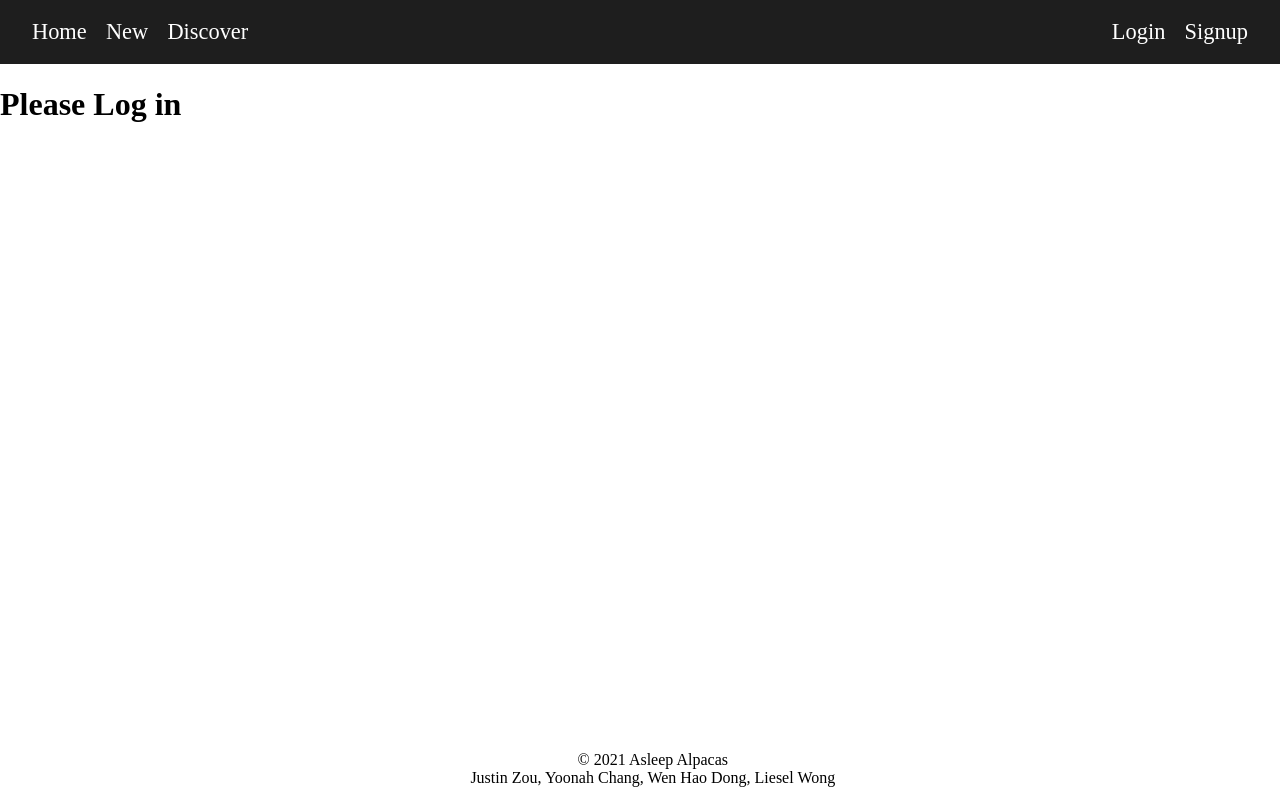
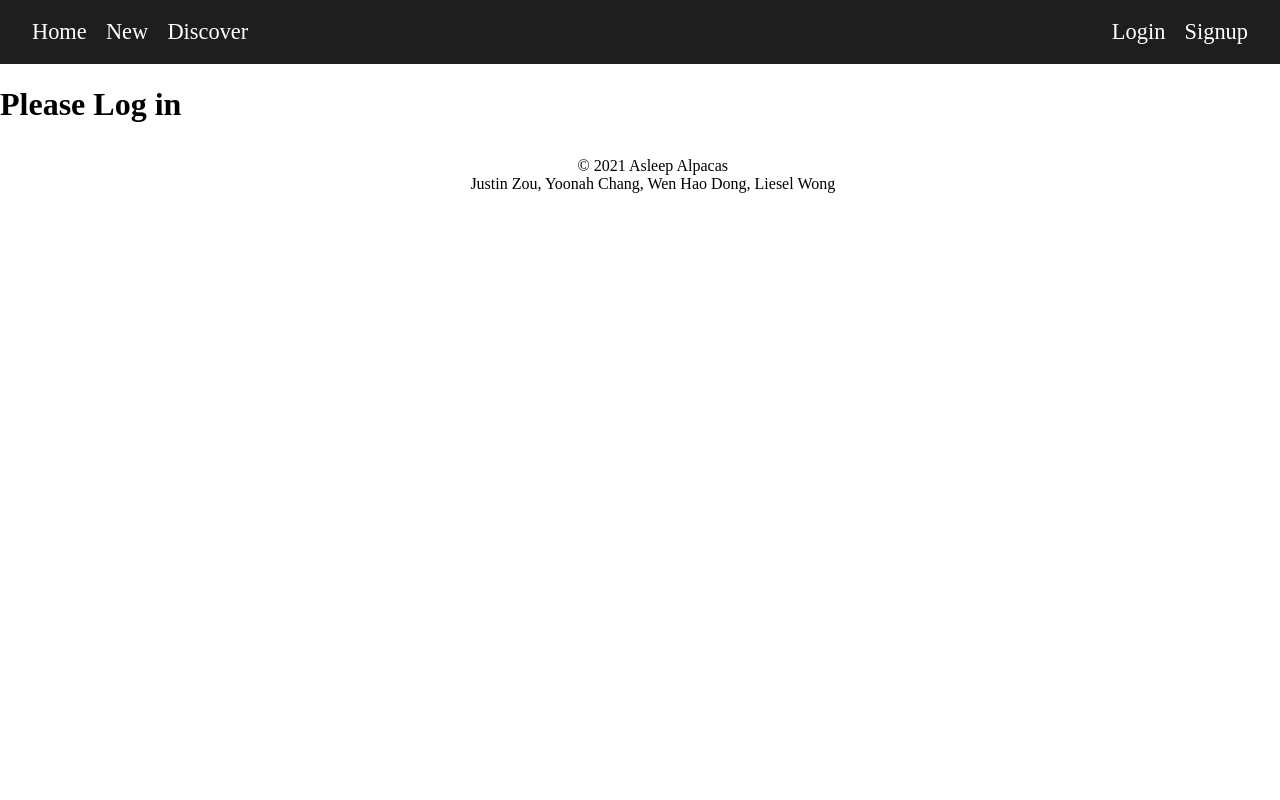
Before and after one commit to tamitakada/asleep_alpacas, a Flask app: page / in a window 1280 px wide. Run offline with Flask 2, Linux system fonts and the light colour scheme.

Commit message:
Udated footer css so it doesn't overlap with elements at the bottom

```diff
--- a/app/static/styles.css
+++ b/app/static/styles.css
@@ -1,5 +1,10 @@
+/* The following makes it so that the footer is always at the bottom of the page
+   or at the bottom of the screen if the entire page isn't long enough */
 body {
+  height: 100%;
   margin: 0;
+  display: flex;
+  flex-direction: column;
 }
 
 /* ==============================================
@@ -43,12 +48,10 @@ nav a:hover {
    Footer
    ============================================== */
 footer {
+  margin-top: auto;
   padding: 0.8rem;
   text-align: center;
   background-color: white;
 
-  position: fixed;
-  bottom: 0;
-
   width: 100vw;
 }
```
